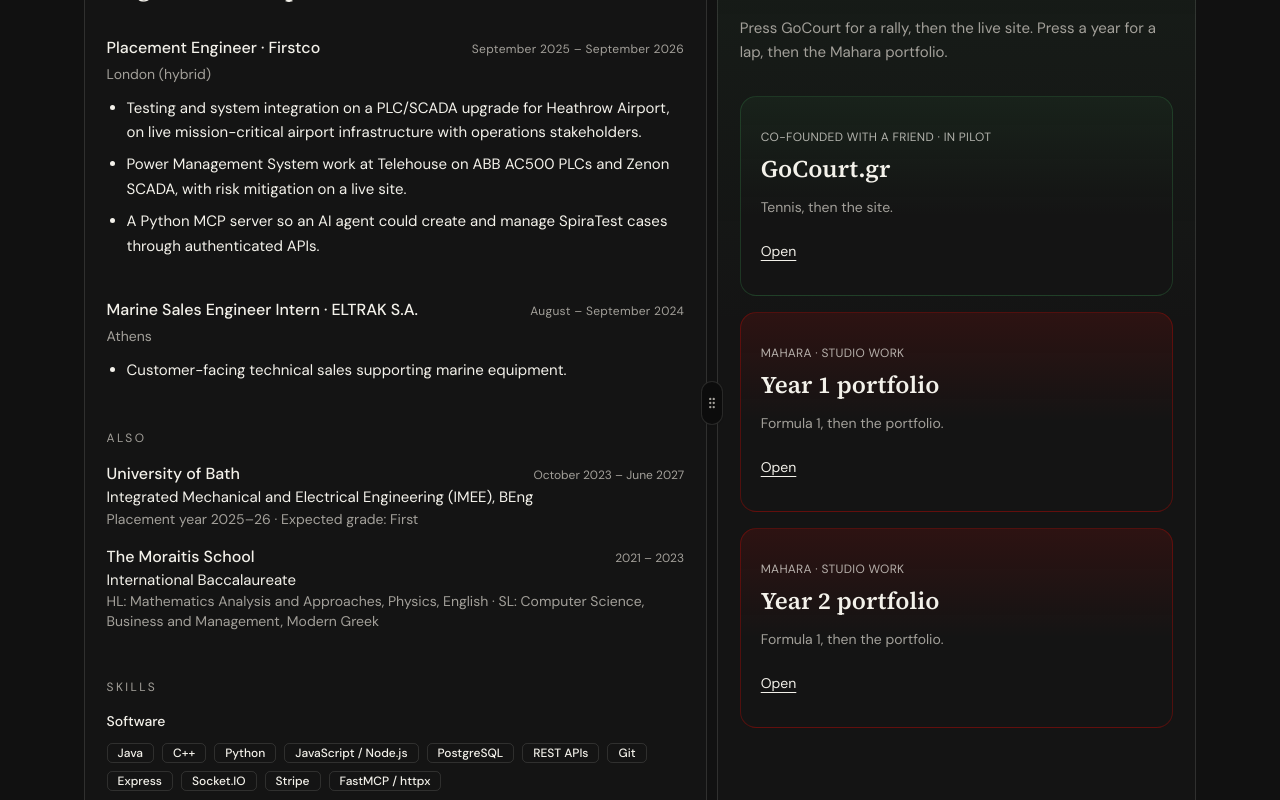
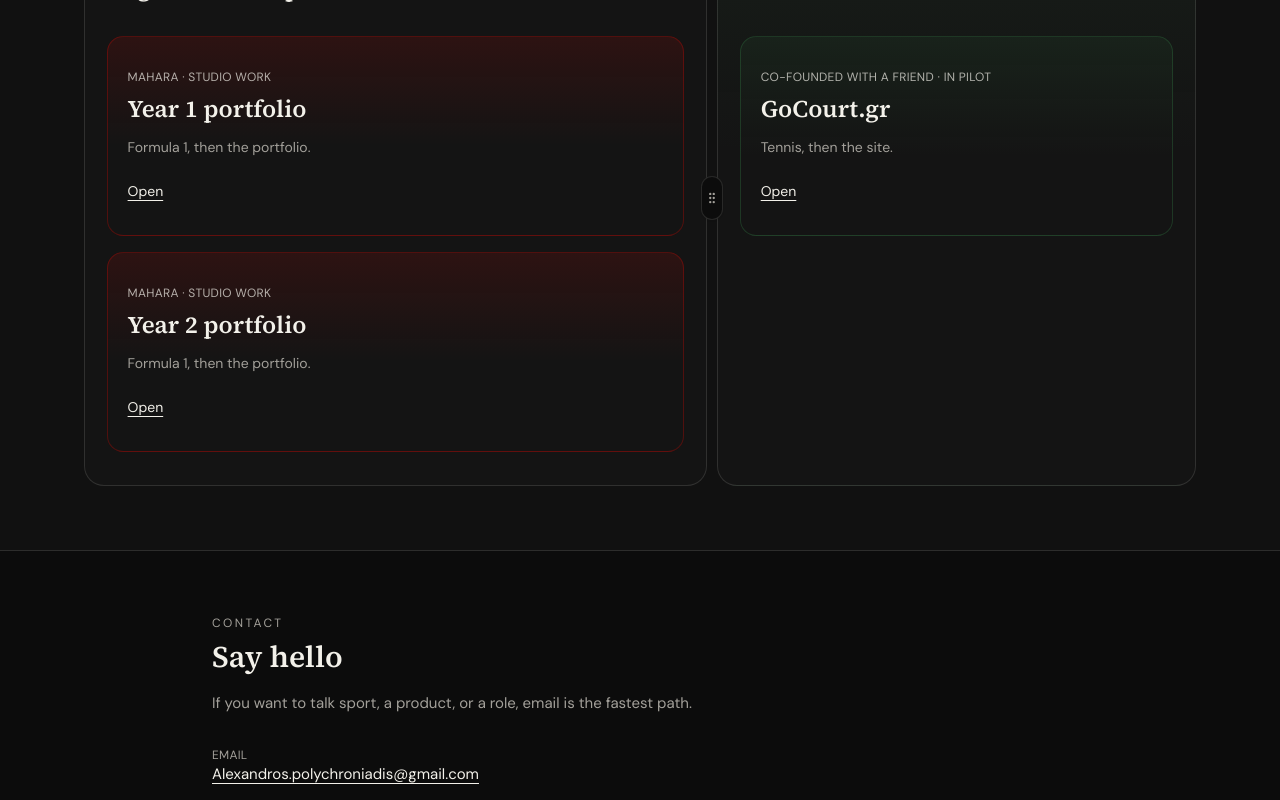
Before and after one commit to alexplds/personal-website, a Next.js app: page / in a window 1280 px wide. Shown: the part 740-1540 px from the top of the page. Built offline with nearby package versions, Linux system fonts and the light colour scheme.

Commit message:
Move Mahara year buttons onto the desk
The Engineer / Computer Scientist room now only has that heading plus Year 1 and Year 2. Experience copy stays on the CV. GoCourt stays on Personal life.

Co-authored-by: alexandrosplds <Alexandros.polychroniadis@gmail.com>

```diff
--- a/components/destinations.tsx
+++ b/components/destinations.tsx
@@ -1,37 +1,22 @@
 "use client";
 
-import { content } from "@/lib/content";
+import { content, type Destination } from "@/lib/content";
 import { LaunchOverlay, PendingNote, useLaunch } from "@/components/overlays";
 import { Reveal } from "@/components/reveal";
 
-export function PlaySection({ embedded = false }: { embedded?: boolean }) {
+export function DestinationButtons({
+  destinations,
+  stacked = true,
+}: {
+  destinations: readonly Destination[];
+  stacked?: boolean;
+}) {
   const { mode, href, runId, pendingNote, launch, finish, clearNote } = useLaunch();
 
   return (
-    <section
-      id={embedded ? undefined : "play"}
-      className={embedded ? "" : "scroll-mt-20 px-5 py-16"}
-    >
-      {embedded ? (
-        <>
-          <h2 className="font-heading text-2xl">Personal life</h2>
-          <p className="mt-3 text-[15px] leading-relaxed text-muted-foreground">
-            Press GoCourt for a rally, then the live site. Press a year for a lap, then the Mahara
-            portfolio.
-          </p>
-        </>
-      ) : (
-        <Reveal>
-          <p className="text-xs tracking-[0.2em] text-muted-foreground uppercase">Play</p>
-          <h2 className="font-heading mt-2 text-3xl">Personal life</h2>
-          <p className="mt-3 max-w-xl text-[15px] leading-relaxed text-muted-foreground">
-            No write-up that tries to replace the thing itself. Press GoCourt for a rally, then the
-            live site. Press a year for a lap, then the Mahara portfolio.
-          </p>
-        </Reveal>
-      )}
-      <div className={`mt-8 grid gap-4 ${embedded ? "grid-cols-1" : "md:grid-cols-3"}`}>
-        {content.destinations.map((dest, i) => (
+    <>
+      <div className={`mt-8 grid gap-4 ${stacked ? "grid-cols-1" : "md:grid-cols-3"}`}>
+        {destinations.map((dest, i) => (
           <Reveal key={dest.id} delay={i * 90}>
             <button
               type="button"
@@ -52,6 +37,32 @@ export function PlaySection({ embedded = false }: { embedded?: boolean }) {
       </div>
       <LaunchOverlay key={runId} mode={mode} href={href} runId={runId} onDone={finish} />
       <PendingNote note={pendingNote} onClose={clearNote} />
+    </>
+  );
+}
+
+const mahara = content.destinations.filter((d) => d.animation === "f1");
+const court = content.destinations.filter((d) => d.animation === "tennis");
+
+export function WorkDestinations() {
+  return <DestinationButtons destinations={mahara} />;
+}
+
+export function PlaySection({ embedded = false }: { embedded?: boolean }) {
+  return (
+    <section
+      id={embedded ? undefined : "play"}
+      className={embedded ? "" : "scroll-mt-20 px-5 py-16"}
+    >
+      {embedded ? (
+        <h2 className="font-heading text-2xl">Personal life</h2>
+      ) : (
+        <Reveal>
+          <p className="text-xs tracking-[0.2em] text-muted-foreground uppercase">Play</p>
+          <h2 className="font-heading mt-2 text-3xl">Personal life</h2>
+        </Reveal>
+      )}
+      <DestinationButtons destinations={court} stacked={embedded} />
     </section>
   );
 }
--- a/components/rooms.tsx
+++ b/components/rooms.tsx
@@ -73,8 +73,8 @@ export function RoomsSplit({
         <p className="text-xs tracking-[0.2em] text-muted-foreground uppercase">Rooms</p>
         <h2 className="font-heading mt-2 text-3xl">Desk and court</h2>
         <p className="mt-3 max-w-xl text-[15px] leading-relaxed text-muted-foreground">
-          One person, two rooms — not two identities. The job stays on the desk. GoCourt and the
-          year portfolios live on the court. Drag the seam if you want more of one.
+          One person, two rooms. Year portfolios sit on the desk. GoCourt lives on the court. Drag
+          the seam if you want more of one.
         </p>
       </div>
 
--- a/components/sections.tsx
+++ b/components/sections.tsx
@@ -1,8 +1,7 @@
 import { content } from "@/lib/content";
 import { CopyEmail } from "@/components/copy-email";
-import { PlaySection } from "@/components/destinations";
+import { PlaySection, WorkDestinations } from "@/components/destinations";
 import { Reveal } from "@/components/reveal";
-import { Badge } from "@/components/ui/badge";
 import { Button } from "@/components/ui/button";
 
 export function HeroSection() {
@@ -47,58 +46,7 @@ export function WorkSection({ embedded = false }: { embedded?: boolean }) {
           <h2 className="font-heading mt-2 text-3xl">Engineer / Computer Scientist</h2>
         </Reveal>
       )}
-      <ol className="mt-8 space-y-10">
-        {content.experience.map((job, i) => (
-          <Reveal key={`${job.org}-${job.role}`} delay={i * 60}>
-            <li>
-              <div className="flex flex-col gap-1 sm:flex-row sm:items-baseline sm:justify-between">
-                <h3 className="text-base font-medium">
-                  {job.role} · {job.org}
-                </h3>
-                <p className="text-xs tracking-wide text-muted-foreground">{job.period}</p>
-              </div>
-              <p className="mt-1 text-sm text-muted-foreground">{job.place}</p>
-              <ul className="mt-3 list-disc space-y-2 pl-5 text-[15px] leading-relaxed">
-                {job.bullets.map((b) => (
-                  <li key={b}>{b}</li>
-                ))}
-              </ul>
-            </li>
-          </Reveal>
-        ))}
-      </ol>
-      <Reveal className="mt-12">
-        <p className="text-xs tracking-[0.2em] text-muted-foreground uppercase">Also</p>
-        <div className="mt-4 space-y-4">
-          {content.education.map((ed) => (
-            <div key={ed.school}>
-              <div className="flex flex-col gap-1 sm:flex-row sm:items-baseline sm:justify-between">
-                <h3 className="text-base font-medium">{ed.school}</h3>
-                <p className="text-xs text-muted-foreground">{ed.period}</p>
-              </div>
-              <p className="text-[15px]">{ed.award}</p>
-              <p className="text-sm text-muted-foreground">{ed.extra}</p>
-            </div>
-          ))}
-        </div>
-      </Reveal>
-      <Reveal className="mt-12">
-        <p className="text-xs tracking-[0.2em] text-muted-foreground uppercase">Skills</p>
-        <div className="mt-4 space-y-5">
-          {content.skills.map((group) => (
-            <div key={group.group}>
-              <h3 className="text-sm font-medium">{group.group}</h3>
-              <div className="mt-3 flex flex-wrap gap-2">
-                {group.items.map((item) => (
-                  <Badge key={item} variant="outline" className="rounded-md px-2.5 py-1">
-                    {item}
-                  </Badge>
-                ))}
-              </div>
-            </div>
-          ))}
-        </div>
-      </Reveal>
+      <WorkDestinations />
     </section>
   );
 }
```
Also changed, not shown: 1 other file (tests, documents, lock files or other folders).
